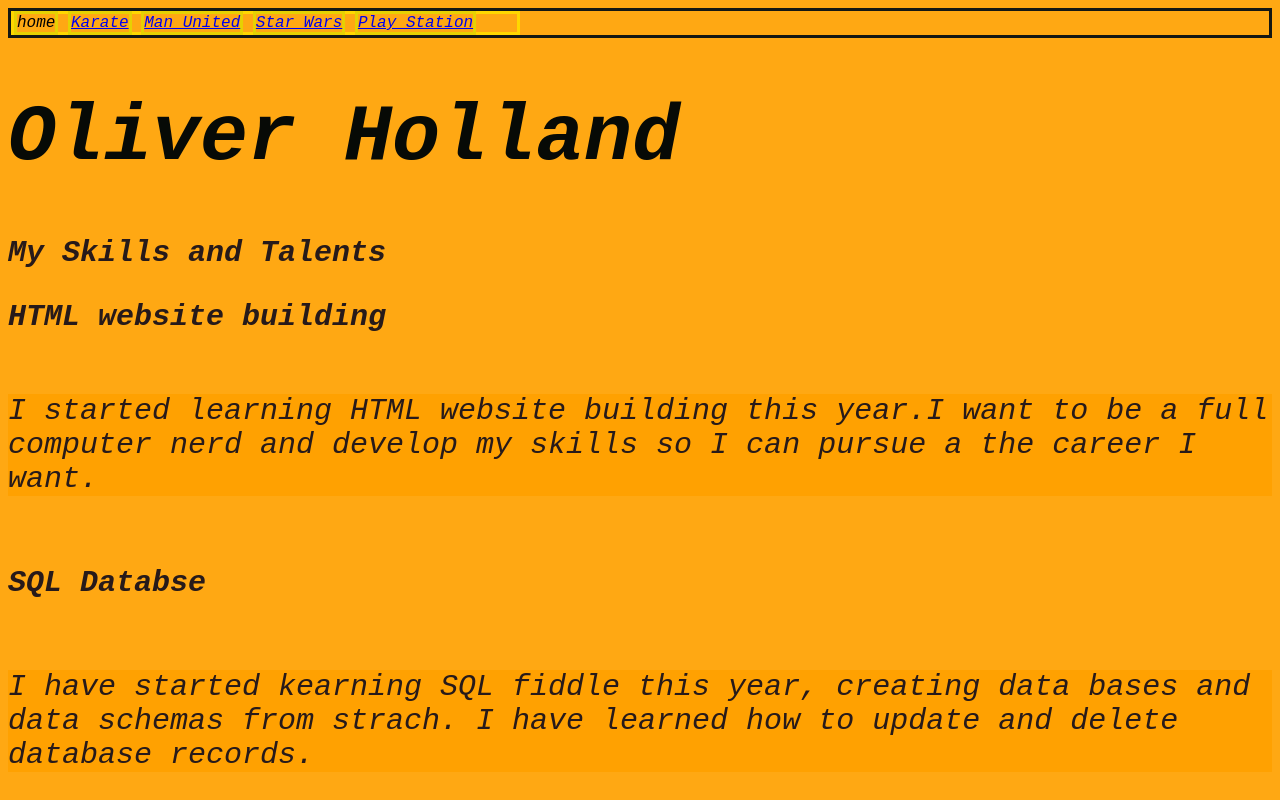
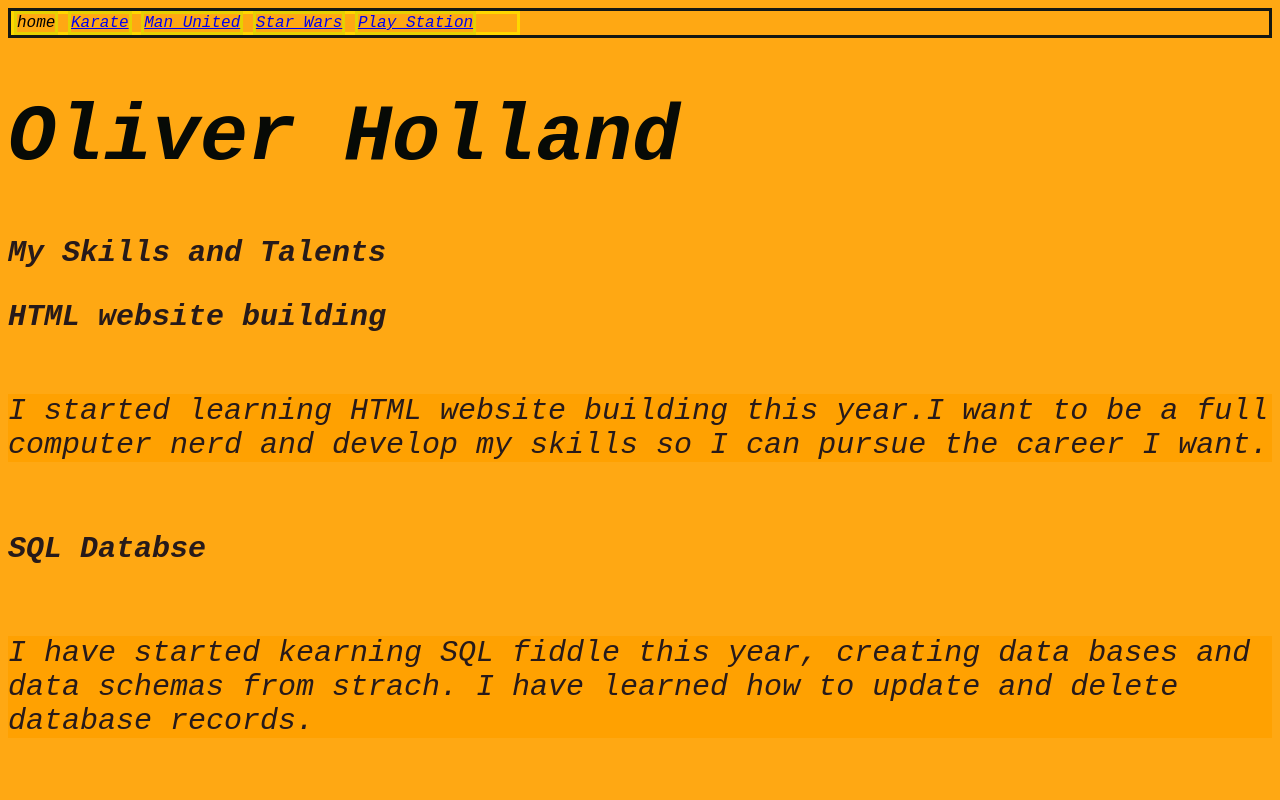
Before and after one commit to Oliver33Holland/HTMLSite, a plain HTML site: page index.html in a window 1280 px wide. Shown: the top 800 px of the page. Drawn offline with Linux system fonts and the light colour scheme; files whose address does not match are found by name.

Commit message:
New folder

```diff
--- a/index.html
+++ b/index.html
@@ -42,7 +42,7 @@
 <div>
 <p
 class= "coolText">I started learning HTML website building this year.I want to be a full computer nerd
-    and develop my skills so I can pursue a the career I want.
+    and develop my skills so I can pursue the career I want.
 </p>
 </div>
 
```
